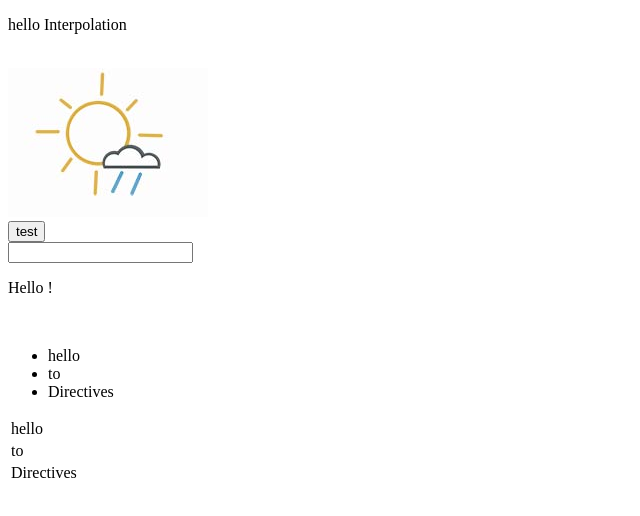
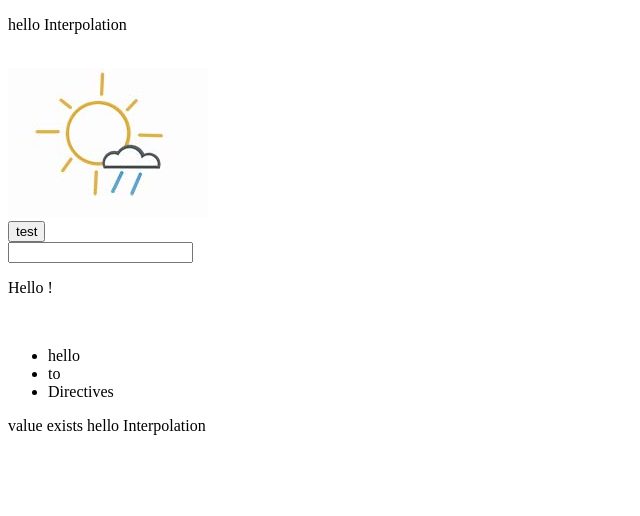
Before and after one commit to janakanag/AngularBasics, an Angular app in the folder WeatherForecast/: page / in a window 1280 px wide. Shown: the top 516 px of the page, without its empty margins (0-640 px from the left). Built offline with nearby package versions, Linux system fonts and the light colour scheme.

Commit message:
refined examples for directives

```diff
--- a/WeatherForecast/src/app/components/weather/weather.component.html
+++ b/WeatherForecast/src/app/components/weather/weather.component.html
@@ -28,10 +28,4 @@
    </li>
  </ul>
 
- <table>
-   <tr *ngFor = "let arrayValue of testArrayValue">
-     <td>
-          {{arrayValue}}
-     </td>
-   </tr>
- </table>
+ <p *ngIf = "testValue"> value exists {{testValue}}</p>
```
